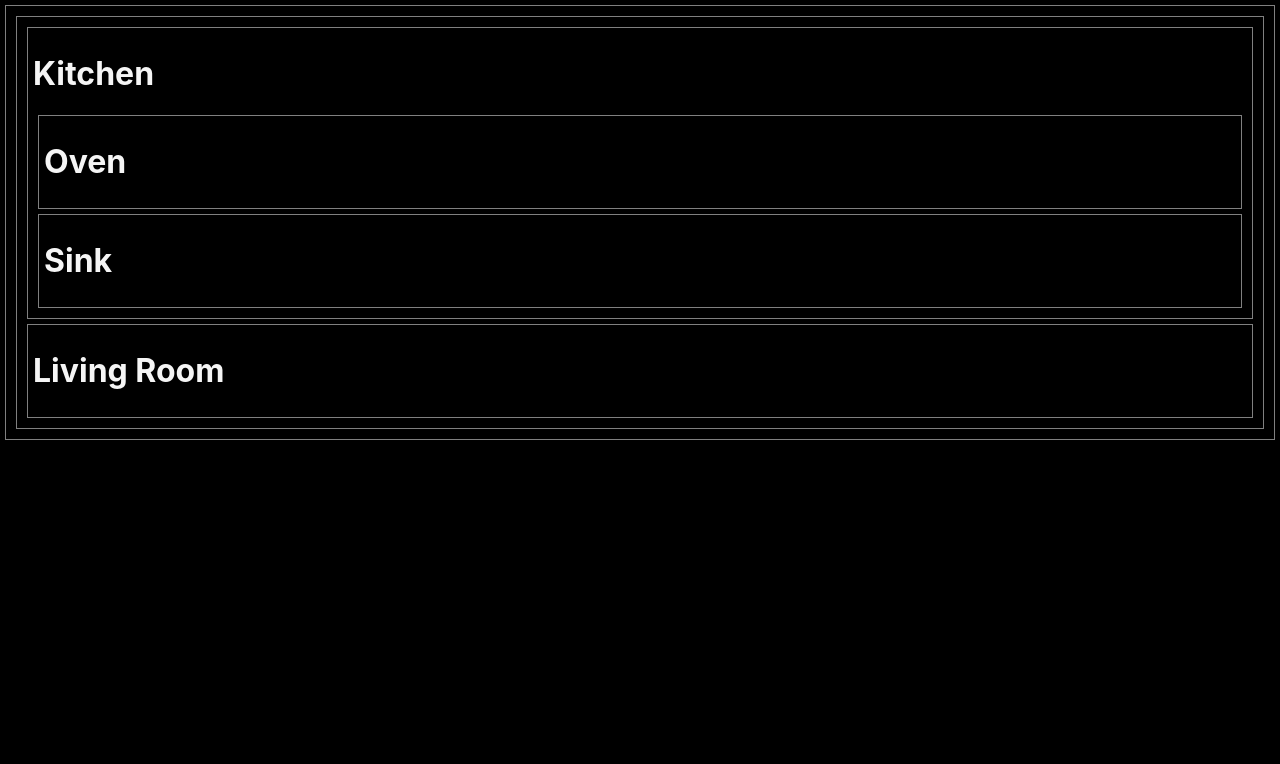
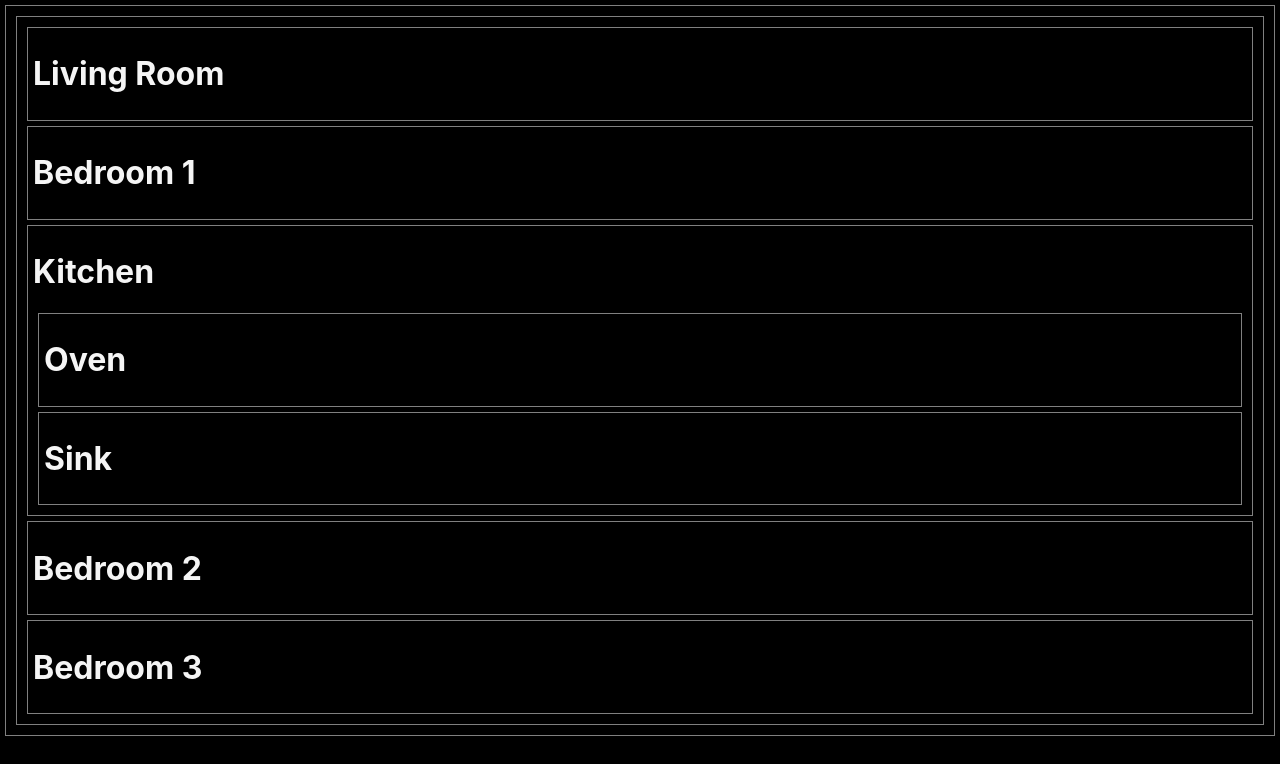
Before and after one commit to Recipra/floorplan-lab, a React (Create React App) app: page / in a window 1280 px wide. Shown: the top 764 px of the page. Built offline with nearby package versions, Linux system fonts and the light colour scheme.

Commit message:
add bedrooms

```diff
--- /dev/null
+++ b/src/Bedroom1.jsx
@@ -0,0 +1,9 @@
+const Bedroom1 = (props) => {
+  return (
+    <div>
+      <h1>Bedroom {props.bedNum}</h1>
+    </div>
+  )
+}
+
+export default Bedroom1
--- /dev/null
+++ b/src/Bedroom2.jsx
@@ -0,0 +1,9 @@
+const Bedroom2 = (props) => {
+  return (
+    <div>
+      <h1>Bedroom {props.bedNum}</h1>
+    </div>
+  )
+}
+
+export default Bedroom2
--- /dev/null
+++ b/src/Bedroom3.jsx
@@ -0,0 +1,9 @@
+const Bedroom3 = (props) => {
+  return (
+    <div>
+      <h1>Bedroom {props.bedNum}</h1>
+    </div>
+  )
+}
+
+export default Bedroom3
--- a/src/FloorPlan.jsx
+++ b/src/FloorPlan.jsx
@@ -1,11 +1,17 @@
+import Bedroom1 from "./Bedroom1"
+import Bedroom2 from "./Bedroom2"
+import Bedroom3 from "./Bedroom3"
 import Kitchen from "./Kitchen"
 import LivingRoom from "./LivingRoom"
 
 const FloorPlan = (props) => {
   return (
     <>
+      <LivingRoom />
+      <Bedroom1 bedNum={1}/>
       <Kitchen />
-      <LivingRoom />
+      <Bedroom2 bedNum={2}/>
+      <Bedroom3 bedNum={3}/>
     </>
   )
 }
```
